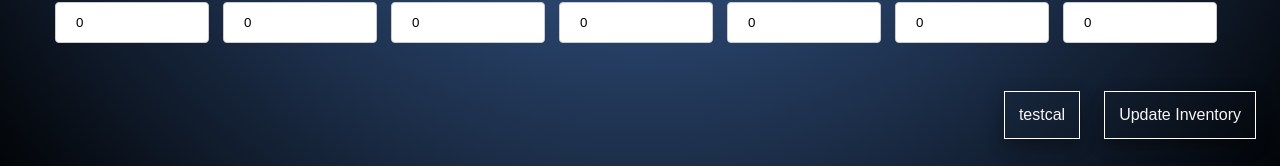
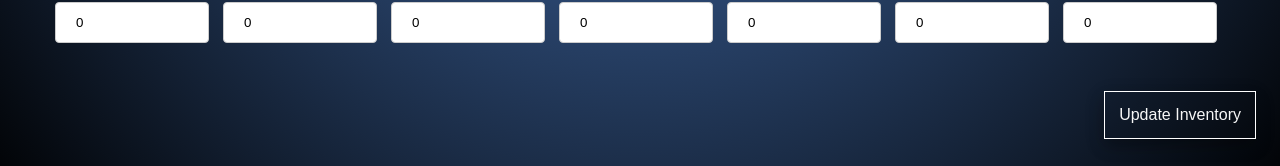
Before and after one commit to semihsatir9/neYapsak, a React (Create React App) app in the folder neyapsak/: page /userpage in a window 1280 px wide. Shown: the part 879-1045 px from the top of the page. Built offline with nearby package versions, Linux system fonts and the light colour scheme; no server answers.

Commit message:
testcal deleted

```diff
--- a/neyapsak/src/pages/UserPage.js
+++ b/neyapsak/src/pages/UserPage.js
@@ -660,9 +660,6 @@ function UserPage() {
                 <button class="button align-right" onClick={
                     updateInventory
                     }><span>Update Inventory</span></button>
-                <button class="button align-right" onClick={
-                    getcal
-                    }><span>testcal</span></button>
 
                 </div>
 
```
